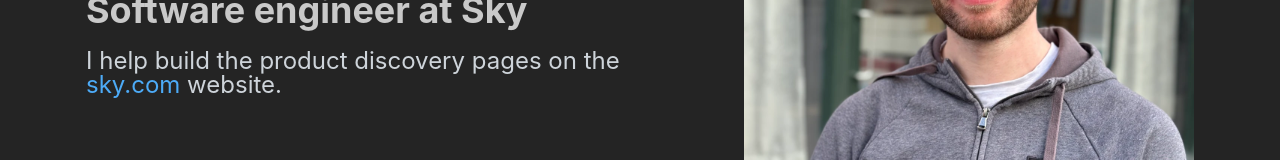
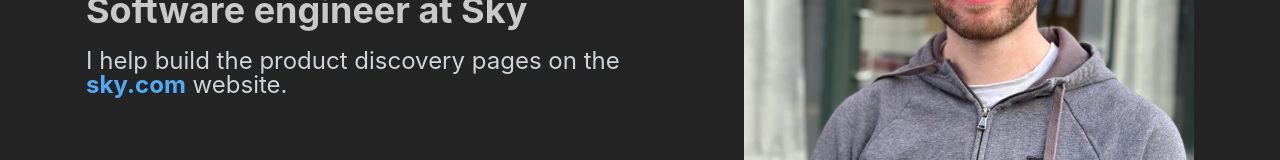
Before and after one commit to PaoloMura/paolomura.github.io, a React (Vite) app: page / in a window 1280 px wide. Shown: the part 402-562 px from the top of the page. Built offline with nearby package versions, Linux system fonts and the light colour scheme.

Commit message:
updated README, fixed link accessibility

```diff
--- a/src/sections/Hero.tsx
+++ b/src/sections/Hero.tsx
@@ -28,7 +28,7 @@
           </Title>
           <Text size="1.5rem" c="gray">
             I help build the product discovery pages on the{" "}
-            <Anchor href="https://www.sky.com" target="_blank">
+            <Anchor href="https://www.sky.com" target="_blank" fw={700}>
               sky.com
             </Anchor>{" "}
             website.
```
Also changed, not shown: 1 other file (tests, documents, lock files or other folders).
